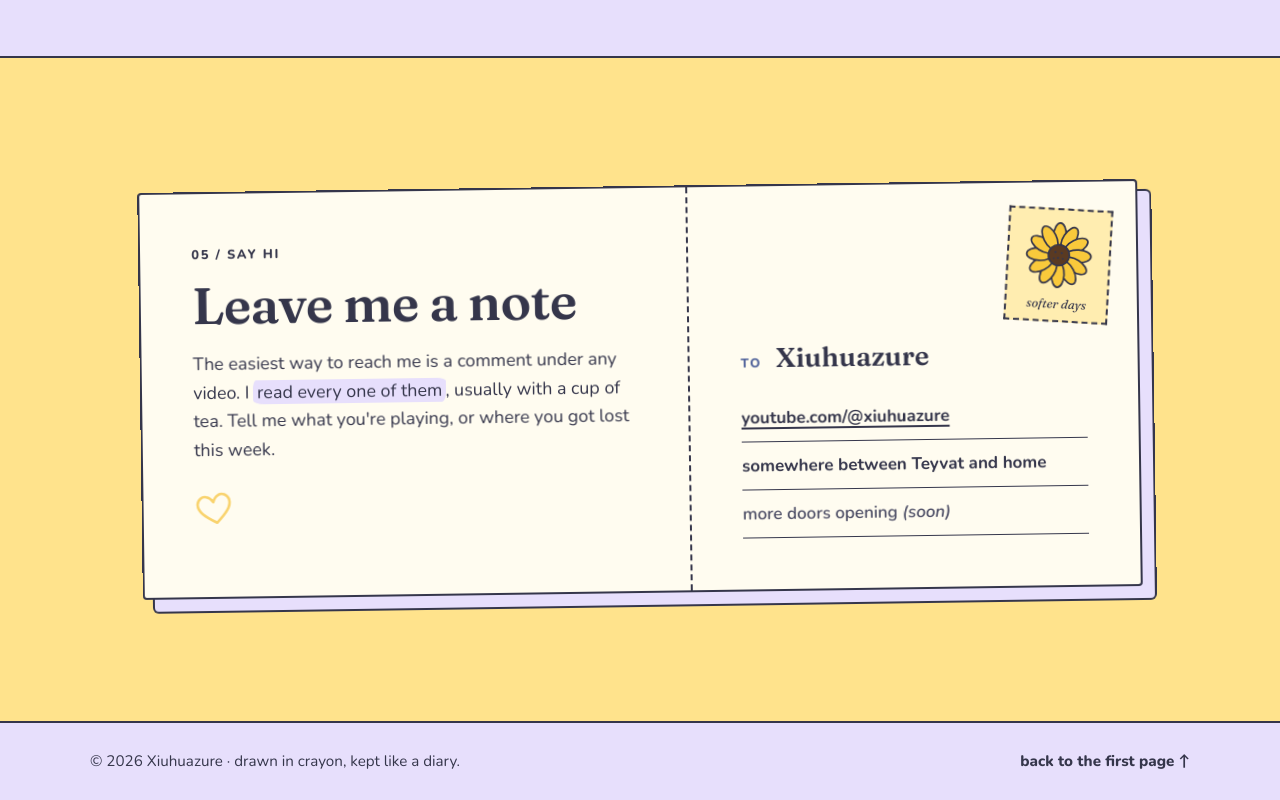
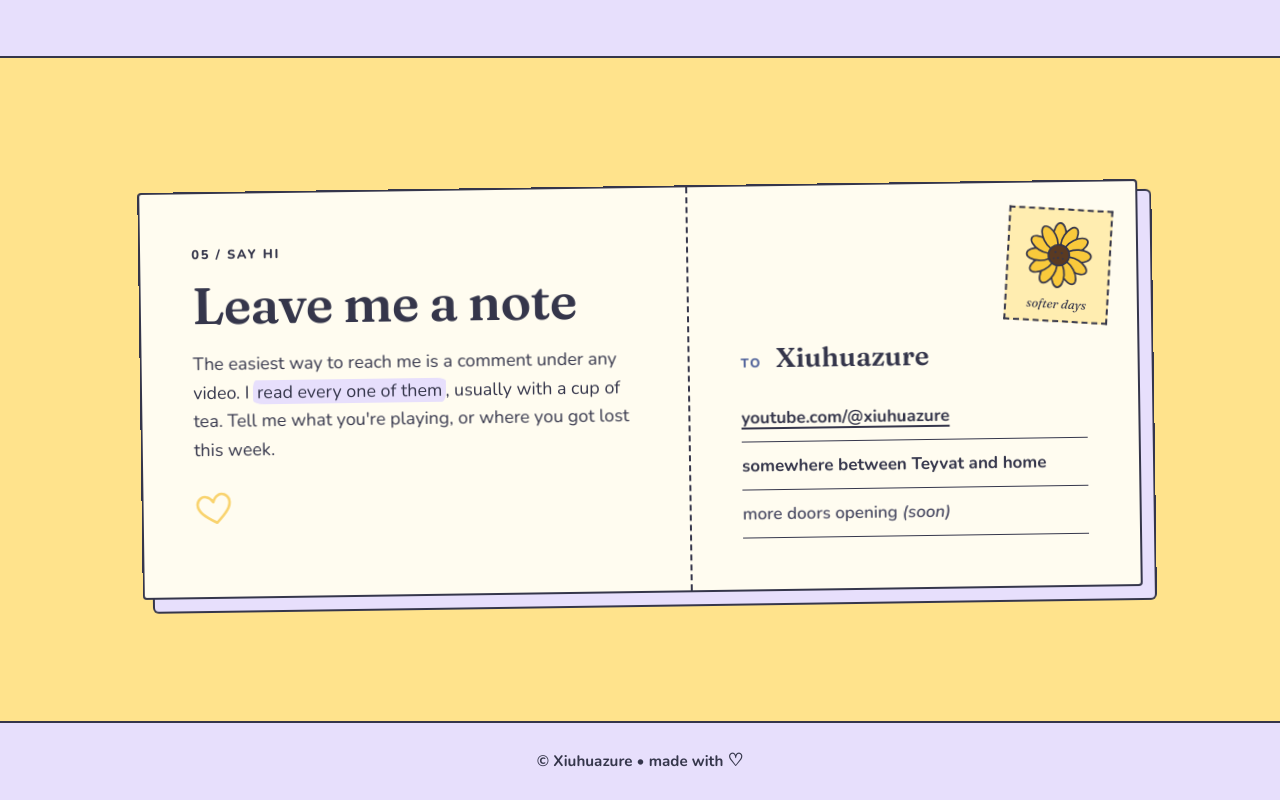
Before and after one commit to xiuhuazure/xiuhuazure-personal-website, a plain HTML site: page index.html in a window 1280 px wide. Shown: the part 3633-4433 px from the top of the page. Drawn offline with nearby package versions, Linux system fonts and the light colour scheme.

Commit message:
Simplify footer and note planned socials
Footer is now a single line: copyright Xiuhuazure, made with love.

Co-Authored-By: Claude Opus 5.5 <noreply@anthropic.com>
Claude-Session: https://claude.ai/code/session_011Q9ucsexZtS7EaihkxWPMo

```diff
--- a/index.html
+++ b/index.html
@@ -305,8 +305,7 @@
 
   <footer class="foot">
     <div class="wrap foot__inner">
-      <p>© <span id="year">2026</span> Xiuhuazure <span aria-hidden="true">·</span> drawn in crayon, kept like a diary.</p>
-      <a href="#top" class="foot__top">back to the first page <span aria-hidden="true">↑</span></a>
+      <p>© Xiuhuazure <span aria-hidden="true">•</span> made with <span class="foot__heart" aria-label="love">♡</span></p>
     </div>
   </footer>
 
--- a/script.js
+++ b/script.js
@@ -1,8 +1,5 @@
 // Xiuhuazure · tiny touches only
 (function () {
-  var year = document.getElementById('year');
-  if (year) year.textContent = new Date().getFullYear();
-
   // the sunflower glints spin a little when tapped
   document.querySelectorAll('.glint').forEach(function (g) {
     g.style.cursor = 'pointer';
--- a/styles.css
+++ b/styles.css
@@ -709,14 +709,14 @@ mark.hl {
 }
 .foot__inner {
   display: flex;
-  justify-content: space-between;
+  justify-content: center;
   align-items: center;
   gap: 12px 24px;
   flex-wrap: wrap;
 }
 .foot p { margin: 0; }
-.foot__top { color: var(--ink); font-weight: 800; text-decoration: none; }
-.foot__top:hover { text-decoration: underline; text-underline-offset: 4px; }
+.foot p { font-weight: 700; }
+.foot__heart { display: inline-block; font-size: 1.15em; line-height: 1; }
 
 /* ---------- motion preferences ---------- */
 @media (prefers-reduced-motion: reduce) {
```
Also changed, not shown: 1 other file.
